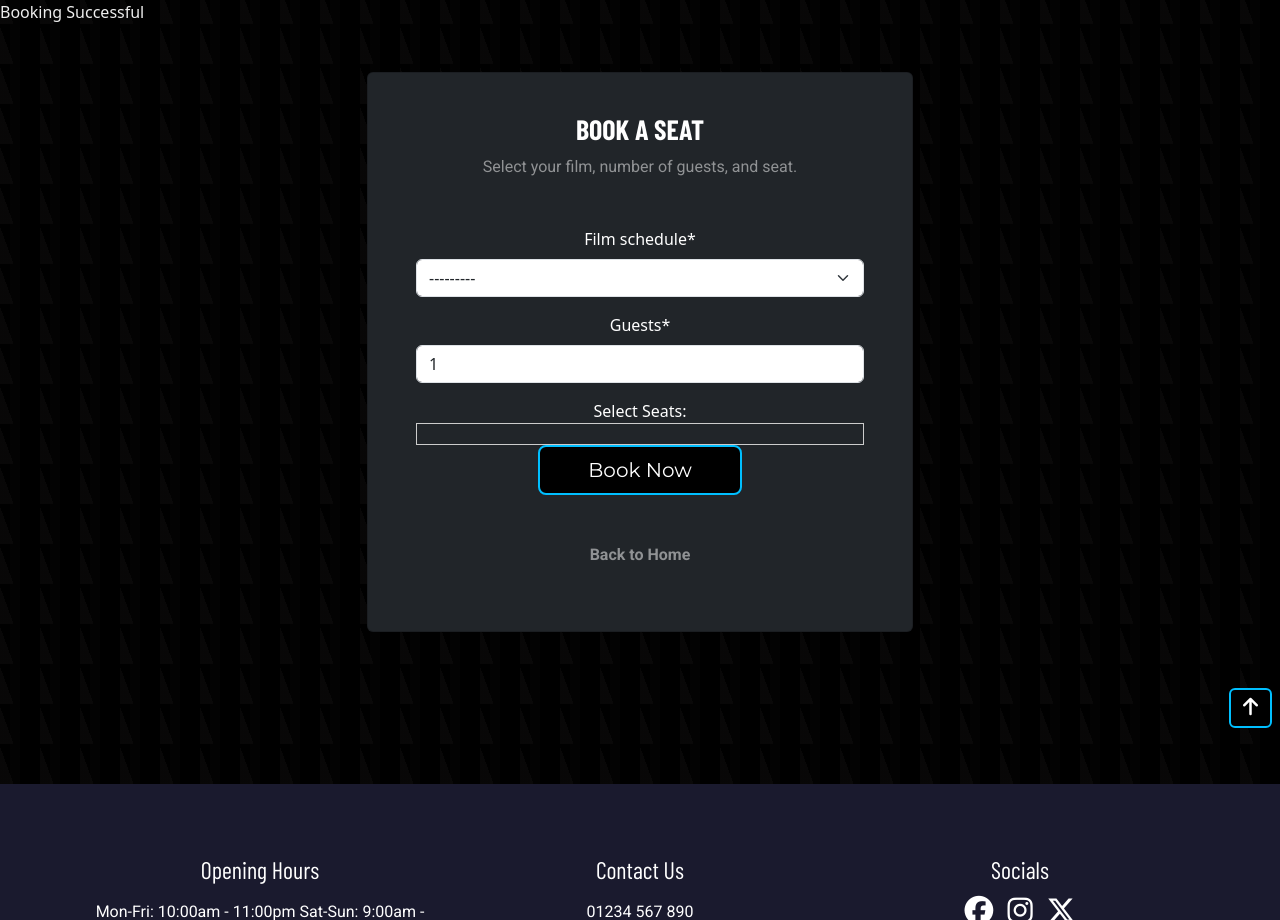
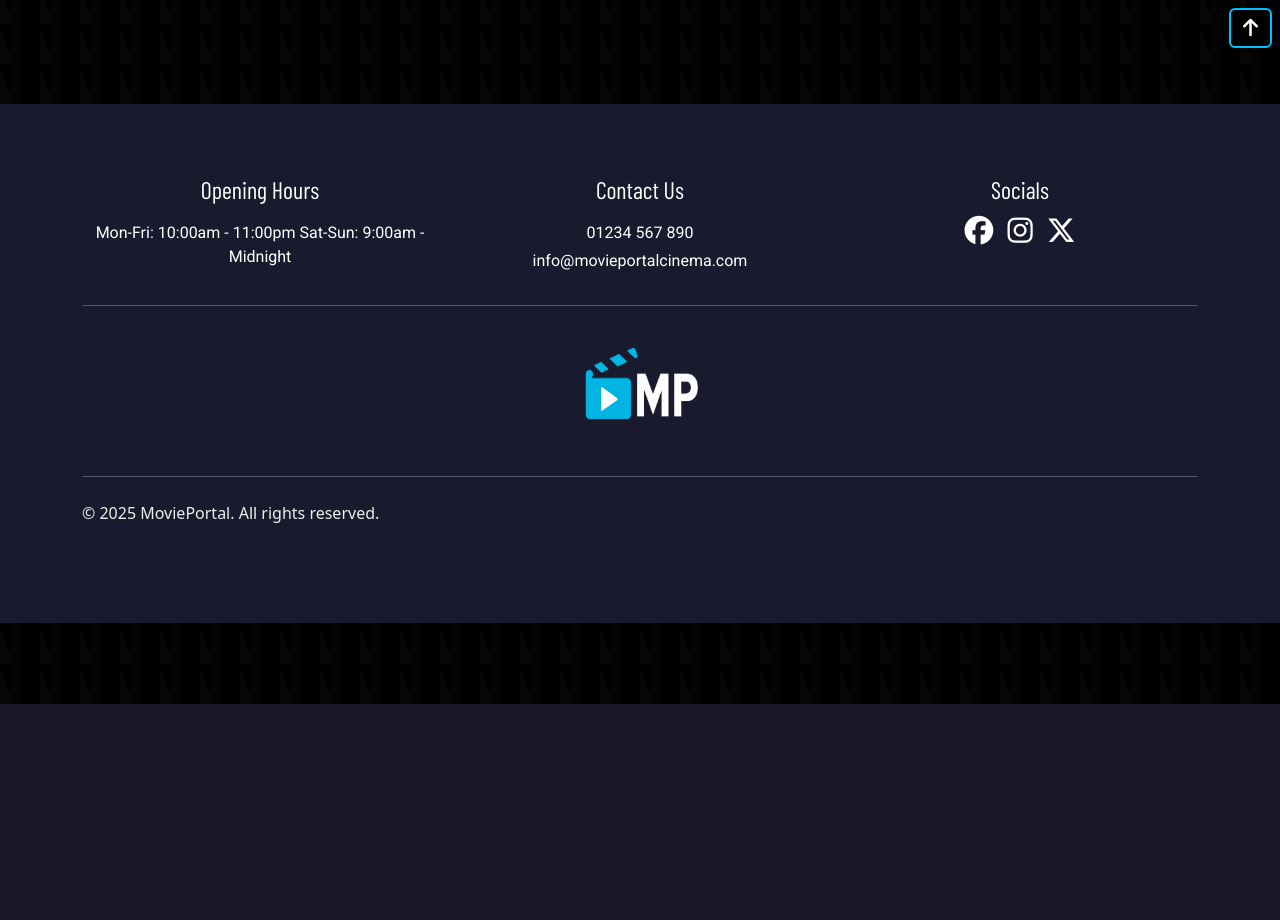
Before and after one commit to EllisBale/movie_portal, a Django app: template bookings/templates/bookings.html in a window 1280 px wide. Shown: the part 96-1016 px from the top of the page. After the commit the page ends 800 px from the top, so only its background shows below. Run offline with Django 4.2, Linux system fonts and the light colour scheme; the template is opened without the code that fills it: values that come from a table or form of the project are taken from there, others are empty; parts of the project's set-up code (start-up, migrations or seed data) failed here and were passed over; some libraries are stand-ins or nearby versions; some web fonts are replaced.

Commit message:
Chore: remove cinema model and views

```diff
--- a/bookings/admin.py
+++ b/bookings/admin.py
@@ -1,9 +1,3 @@
 from django.contrib import admin
 from .models import Booking
 # Register your models here.
-
-@admin.register(Booking)
-class BookingAdmin(admin.ModelAdmin):
-    list_display = ('user', 'film_schedule', 'guests', 'seat_number', 'booked_at')
-    search_fields = ('user__username', 'film_schedule__film__title', 'seat_number')
-    list_filter = ('film_schedule__show_date',)
--- a/bookings/models.py
+++ /dev/null
@@ -1,29 +0,0 @@
-from django.conf import settings
-from django.db import models
-from .seats import validate_seat
-from films.models import FilmSchedule
-
-class Booking(models.Model):
-    user = models.ForeignKey(settings.AUTH_USER_MODEL, on_delete=models.CASCADE)
-    film_schedule = models.ForeignKey(FilmSchedule, on_delete=models.CASCADE, related_name='bookings')
-    guests = models.PositiveIntegerField(default=1)
-    seat_number = models.CharField(max_length=10, validators=[validate_seat])
-
-    booked_at = models.DateTimeField(auto_now_add=True)
-
-    class Meta:
-        unique_together = ('film_schedule', 'seat_number')
-
-    def __str__(self):
-        return f"Booking for {self.user} - {self.film_schedule} seat {self.seat_number}"
-
-
-class BookingSeat(models.Model):
-    booking = models.ForeignKey(Booking, on_delete=models.CASCADE, related_name='seats')
-    seat_number = models.CharField(max_length=4, validators=[validate_seat])
-
-    class Meta:
-        unique_together = ('booking__film_schedule', 'seat_number')
-
-    def __str__(self):
-        return f"{self.seat_number} for {self.booking.film_schedule}"
--- a/bookings/templates/bookings.html
+++ b/bookings/templates/bookings.html
@@ -4,43 +4,6 @@
 {% block content %}
 {% block carousel %}{% endblock %}
 
-{% block title %}Booking Successful{% endblock %}
 
-<section>
-  <div class="container py-5">
-    <div class="row d-flex justify-content-center align-items-center h-100">
-      <div class="col-12 col-md-10 col-lg-6 col-xl-6">
-        <div class="card bg-dark text-white">
-          <div class="card-body px-5 pb-5 text-center">
-            <div class="mb-md-5 mt-md-4 pb-0">
-              <h2 class="fw-bold mb-2 text-uppercase">Book a Seat</h2>
-              <p class="text-white-50 mb-5">Select your film, number of guests, and seat.</p>
-
-              <form method="POST" action="">
-                {% csrf_token %}
-
-                {{ form.film_schedule|as_crispy_field }}
-                {{ form.guests|as_crispy_field }}
-
-                <label>Select Seats:</label>
-                <div style="max-height: 200px; overflow-y: auto; border: 1px solid #ccc; padding: 10px;">
-                     {{ form.seat_number }}
-                </div>
-                <button class="btn btn-outline-light btn-lg px-5 custom-btn" type="submit">
-                  Book Now
-                </button>
-              </form>
-            </div>
-            <div>
-              <p class="mb-3 mt-3">
-                <a href="{% url 'home' %}" class="text-white-50 fw-bold">Back to Home</a>
-              </p>
-            </div>
-          </div>
-        </div>
-      </div>
-    </div>
-  </div>
-<section>
 
 {% endblock %}
--- a/bookings/urls.py
+++ b/bookings/urls.py
@@ -1,7 +1,7 @@
 from django.urls import path
-from .views import book_seat, bookings_success
+from .views import bookings_success
 
 urlpatterns = [
-    path('', book_seat, name='bookings'),
+    path('', , name='bookings'),
     path('success/', bookings_success, name='bookings_success'),
 ]
```
Also changed, not shown: bookings/views.py (deleted, +0 -19 lines).
